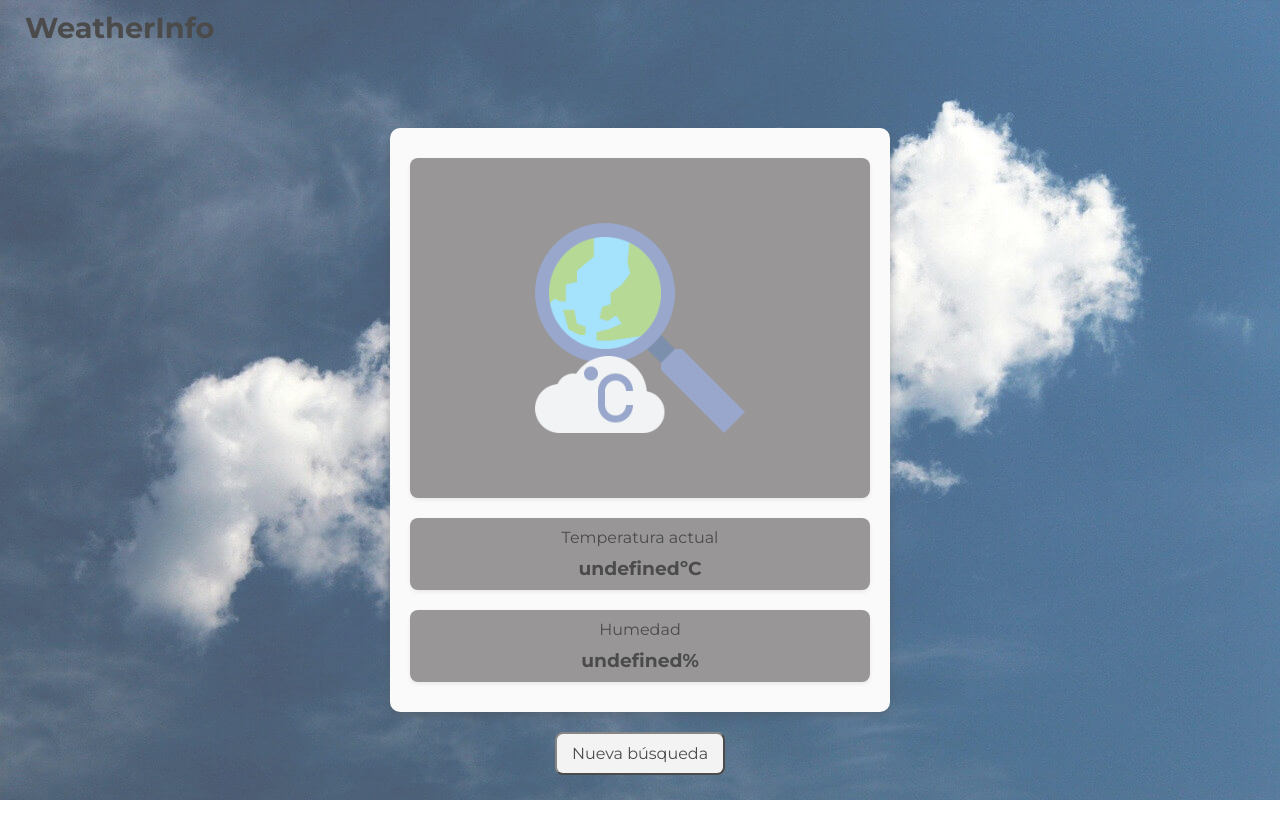
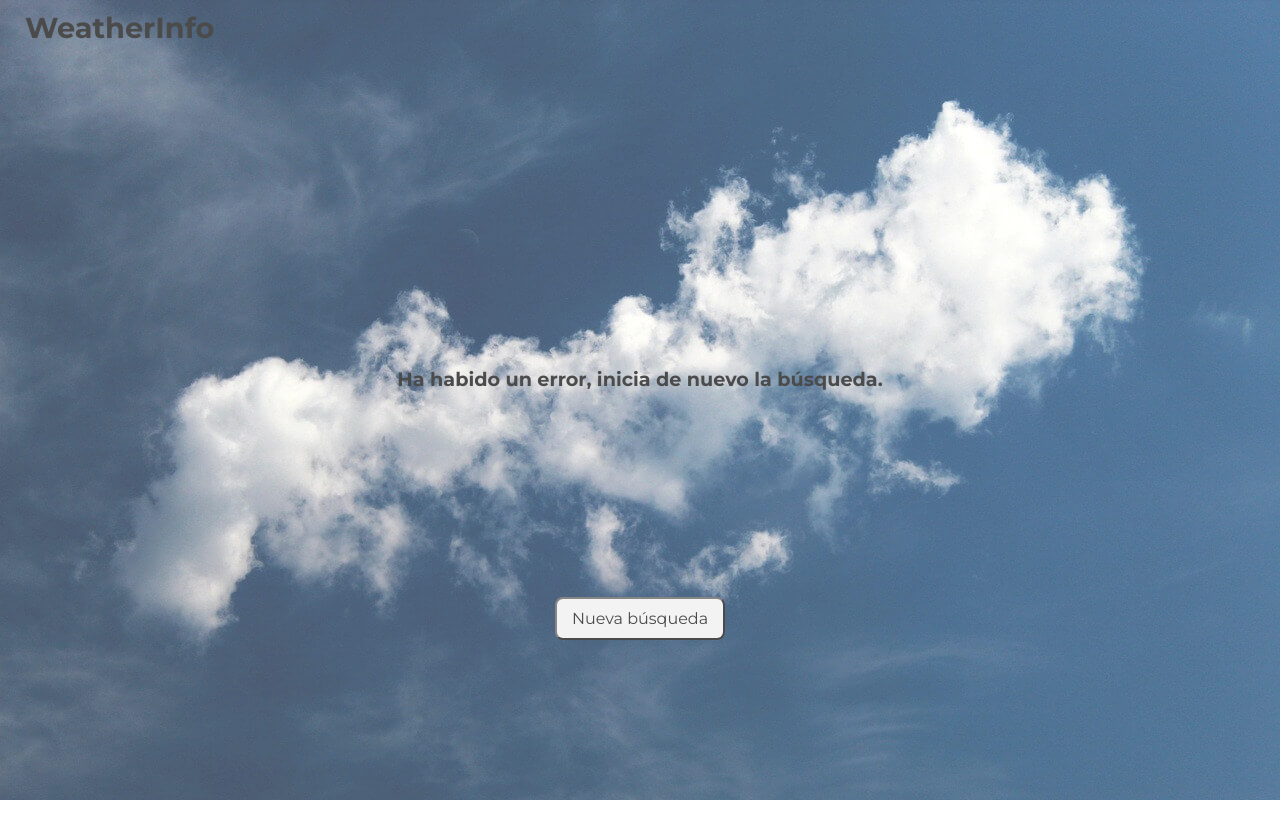
Before and after one commit to alexandracampo/weatherInfo, a React (Create React App) app: page /weather in a window 1280 px wide. Shown: the top 838 px of the page. After the commit the page ends 800 px from the top, so only its background shows below. Built offline with nearby package versions, Linux system fonts and the light colour scheme.

Commit message:
add error message when no data

```diff
--- a/src/pages/WeatherInfoPage/WeatherInfo.jsx
+++ b/src/pages/WeatherInfoPage/WeatherInfo.jsx
@@ -4,6 +4,7 @@ import { useWeatherContext } from '../../context/WeatherContext';
 import WeatherIcon from './components/WeatherIcon.jsx';
 import Header from '../../components/Header.jsx';
 import { useNavigate } from "react-router-dom";
+import Error from '../WeatherInfoPage/components/Error.jsx';
 
 function WeatherInfo() {
   const { weatherData, selectedMunicip } = useWeatherContext();
@@ -14,26 +15,30 @@ function WeatherInfo() {
     setEstadoCielo(weatherData?.stateSky?.id);
   }, []);
 
+  const someError = !weatherData.temperatura_actual || !weatherData?.humedad
+
   // console.log(weatherData)
   return (
 
     <div className="weather-container">
       <Header title2={selectedMunicip?.name} showTitle2 />
 
-      <section className="weather-card">
+      {someError ? <Error /> :
+
+        (<section className="weather-card">
           <article className="card-item">{weatherData?.stateSky?.description}
             <WeatherIcon estadoCielo={estadoCielo} />
           </article>
 
           <article className="card-item">Temperatura actual
-          <h1>{`${weatherData?.temperatura_actual}ºC`}</h1>
+            <h1>{weatherData?.temperatura_actual ? `${weatherData.temperatura_actual}ºC` : '-'}</h1>
           </article>
 
           <article className="card-item">Humedad
-          <h1>{`${weatherData?.humedad}%`}</h1>
+            <h1>{weatherData?.humedad ? `${weatherData?.humedad}%` : '-'}</h1>
           </article>
 
-      </section>
+        </section>)}
 
       <footer className='footer-weatherinfo'>
         <button className='button-weatherinfo' aria-label="Volver a la página principal para hacer una nueva búsqueda" onClick={() => navigate("/")} >Nueva búsqueda</button>
--- /dev/null
+++ b/src/pages/WeatherInfoPage/components/Error.jsx
@@ -0,0 +1,12 @@
+import React from 'react';
+import '../../../styles/weather.css';
+
+const Error = () => {
+    return (
+        <div className='error'>
+            <p >Ha habido un error, inicia de nuevo la búsqueda.</p>
+        </div>
+    );
+};
+
+export default Error;
--- a/src/styles/weather.css
+++ b/src/styles/weather.css
@@ -68,3 +68,13 @@
 .button-weatherinfo:hover {
     box-shadow: 0 14px 18px rgba(0, 0, 0, 0.2);
 }
+
+.error {
+    display: flex;
+    justify-content: center;
+    align-items: center;
+    height: 100vh;
+    margin-top: 10rem;
+    font-weight: 700;
+    font-size: larger;
+}
```
Lines whose indentation alone changed are shown as unchanged.
